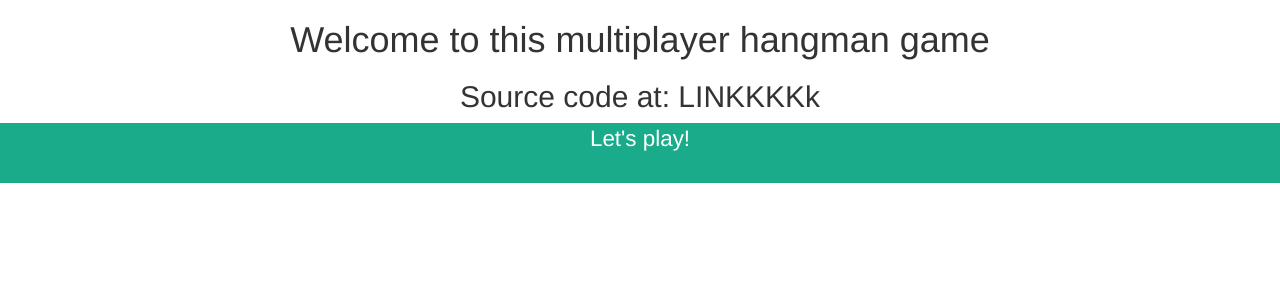
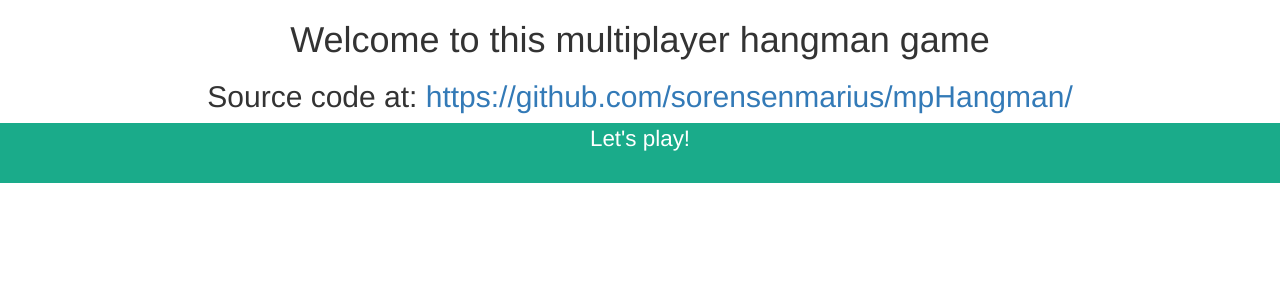
Before and after one commit to sorensenmarius/mpHangman, a Flask app: page / in a window 1280 px wide. Shown: the top 300 px of the page. Run offline with Flask 2, Linux system fonts and the light colour scheme; some libraries are stand-ins or nearby versions.

Commit message:
Added git link

```diff
--- a/templates/home.html
+++ b/templates/home.html
@@ -9,6 +9,6 @@
 
 {% block content %}
 <h1>Welcome to this multiplayer hangman game</h1>
-<h2>Source code at: LINKKKKk</h2>
+<h2>Source code at: <a href="https://github.com/sorensenmarius/mpHangman/">https://github.com/sorensenmarius/mpHangman/</a></a></h2>
 <a href="/play"><div id="playButton">Let's play!</div></a>
 {% endblock %}
```
